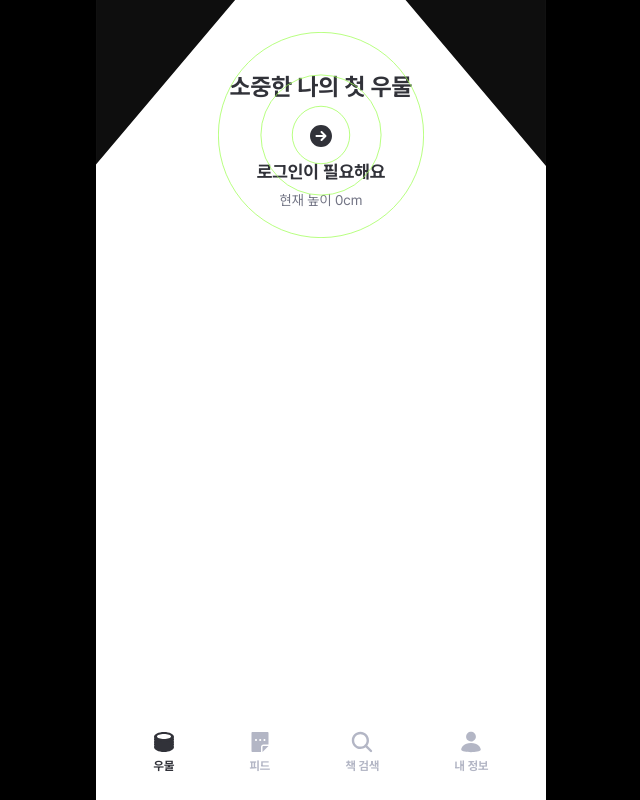
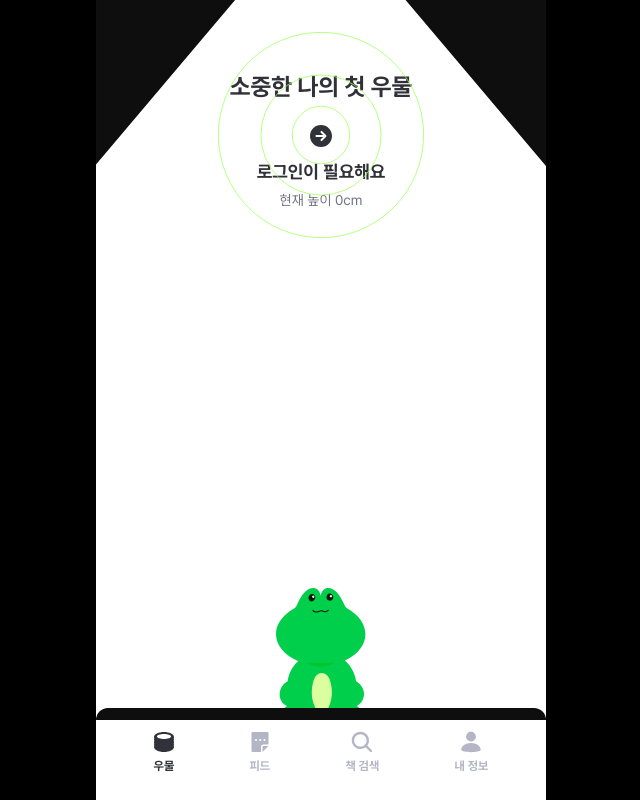
Before and after one commit to Team-Frolog/Frolog_Web, a Next.js app: page /well in a window 1280 px wide. Shown: the whole page, without its empty margins (319-959 px from the left). Built offline with nearby package versions, Linux system fonts and the light colour scheme; no server answers.

Commit message:
[Feat/#31]: 우물 개구리 추가

```diff
--- a/src/app/(main)/layout.tsx
+++ b/src/app/(main)/layout.tsx
@@ -3,8 +3,8 @@ import React from 'react';
 
 function MainLayout({ children }: { children: React.ReactNode }) {
   return (
-    <div className='min-h-dvh w-screen bg-white text-gray-800'>
-      <div className='h-fit min-h-full w-full pb-[80px]'>{children}</div>
+    <div className='flex min-h-dvh w-screen flex-col bg-white text-gray-800'>
+      <div className='h-fit min-h-full w-full flex-1 pb-[80px]'>{children}</div>
       <NavigationBar />
     </div>
   );
--- a/src/app/(main)/well/page.tsx
+++ b/src/app/(main)/well/page.tsx
@@ -1,10 +1,16 @@
 import WellHeader from '@/components/wellPage/WellHeader';
+import Image from 'next/image';
 import React from 'react';
+import { IMAGES } from '@/constants/images';
 
 function WellPage() {
   return (
-    <div>
+    <div className='flex h-full w-full flex-col items-center justify-end'>
       <WellHeader />
+      <div className='flex w-full flex-col items-center'>
+        <Image src={IMAGES.frog.sitting} alt='frog' width={90} height={120} />
+        <div className='h-[12px] w-full rounded-t-[20px] bg-gray-900' />
+      </div>
     </div>
   );
 }
--- a/src/constants/images.ts
+++ b/src/constants/images.ts
@@ -7,6 +7,7 @@ export const IMAGES = {
       loading: `${BASE_PATH}/frog/frog-evaluating.svg`,
       done: `${BASE_PATH}/frog/frog-evaluating-done.svg`,
     },
+    sitting: `${BASE_PATH}/frog/frog-sitting.svg`,
   },
   test: {
     shape: {
```
Also changed, not shown: public/images/frog/frog-sitting.svg (added).
